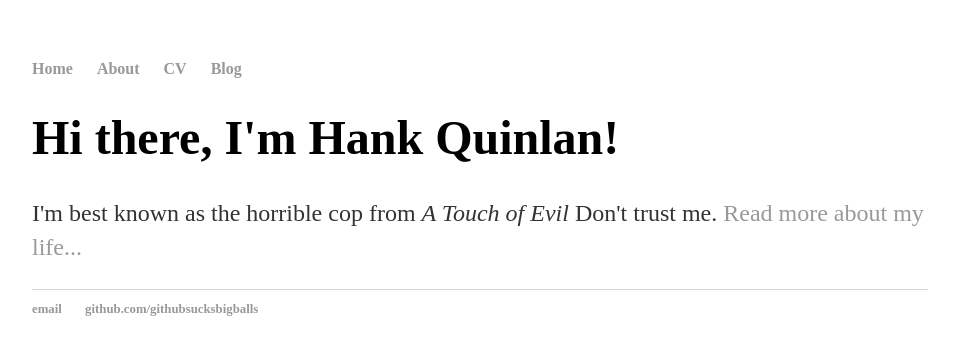
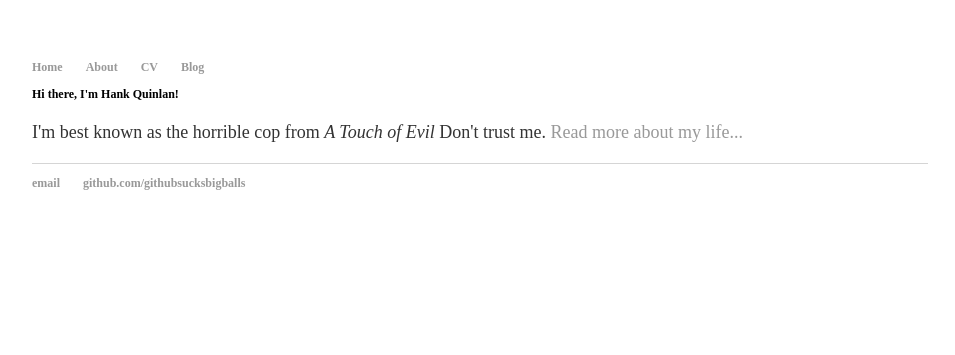
Before and after one commit to githubsucksbigballs/githubsucksbigballs.github.io, a Jekyll site: the page built from index.html, in a window 1280 px wide. Shown: the top 355 px of the page, without its empty margins (160-1115 px from the left). Built offline with Jekyll 4.4.1, drawn with Linux system fonts in a browser that asks for light colours; some web fonts are replaced.

Commit message:
Update main.css

```diff
--- a/css/main.css
+++ b/css/main.css
@@ -3,6 +3,7 @@
     src:url('https://github.com/githubsucksbigballs/githubsucksbigballs.github.io/raw/master/haxrcorp_4089_cyrillic_altgr.ttf');
 }
 body {
+    font-size: 12px;
     font-family: 'Concert One';
     margin: 60px auto;
     width: 70%;
@@ -25,7 +26,7 @@
     text-decoration: underline;
 }
 h1 {
-    font-size: 3em;
+    font-size: 12px;
     font-family: 'Concert One';
 }
 p {
@@ -35,12 +36,12 @@
 }
 footer {
     border-top: 1px solid #d5d5d5;
-    font-size: .8em;
+    font-size: 12px;
 }
 
 ul.posts {
     margin: 20px auto 40px;
-    font-size: 1.5em;
+    font-size: 12px;
 }
 
 ul.posts li {
```
